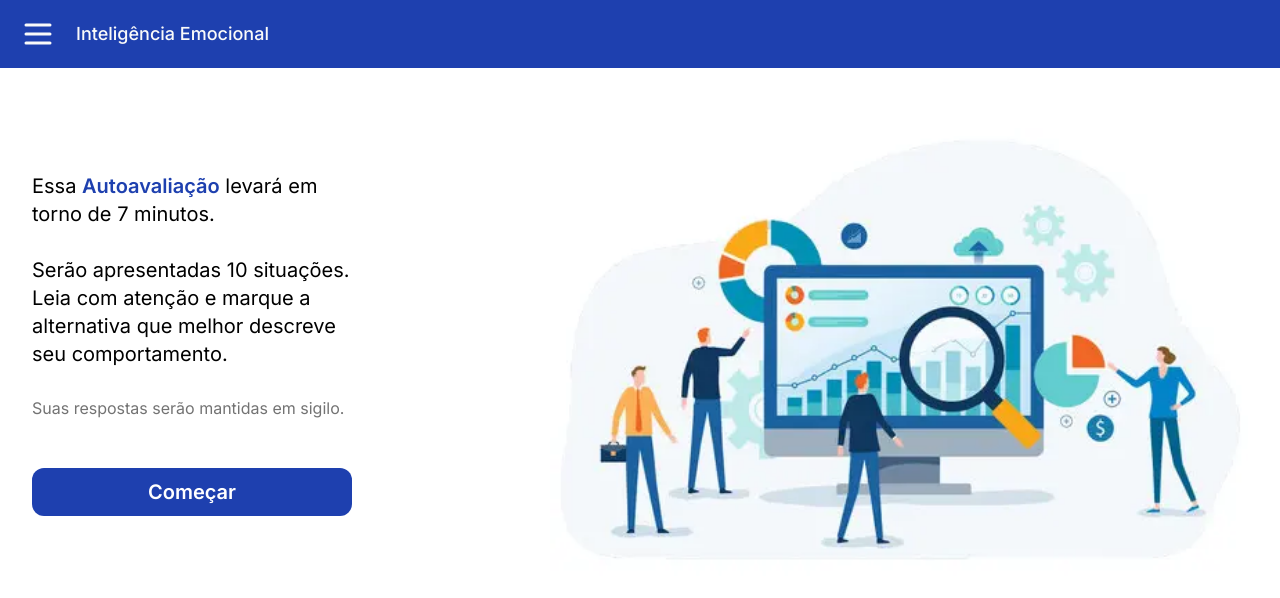
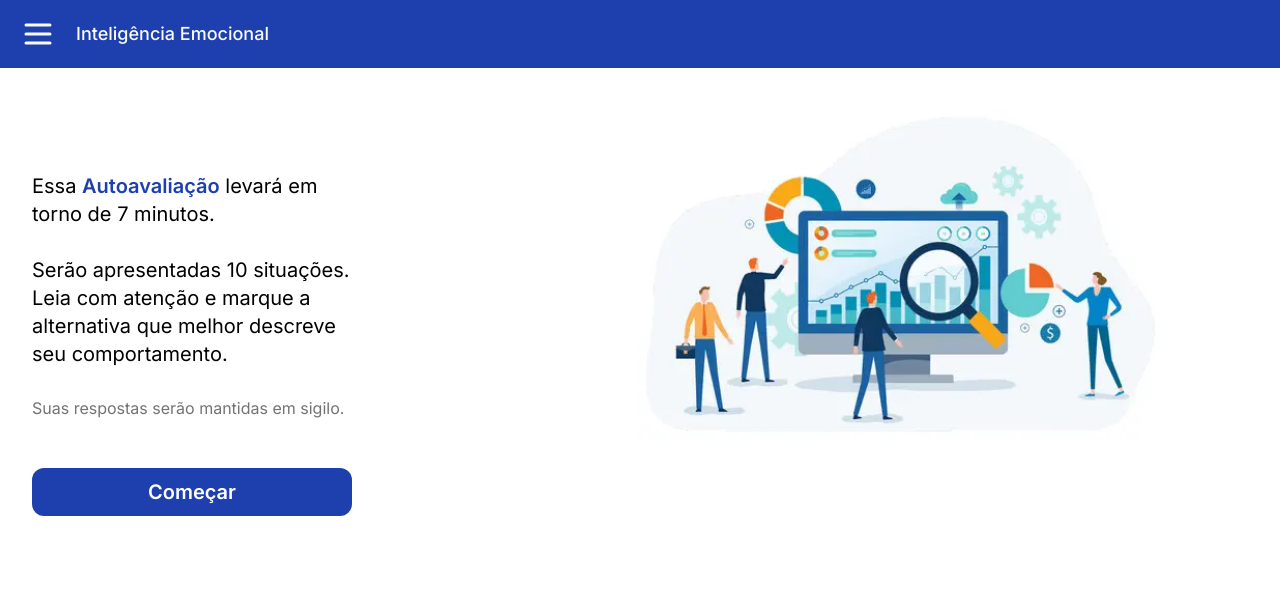
Before and after one commit to facsenacdf-2024/soft-skills-app, a Next.js app: page /quiz/inteligencia-emocional in a window 1280 px wide. Shown: the top 598 px of the page. Built offline with nearby package versions, Linux system fonts and the light colour scheme.

Commit message:
chore: move images to correct folder & optimize image

```diff
--- a/src/app/globals.css
+++ b/src/app/globals.css
@@ -5,9 +5,3 @@
 body {
   height: 95vh;
 }
-
-.banner .img {
-  background-image: url("./image/hero-soft-skill.webp");
-  width: 100%;
-  height: 100%;
-}
--- a/src/app/quiz/[slug]/page.tsx
+++ b/src/app/quiz/[slug]/page.tsx
@@ -2,6 +2,8 @@ import Anchor from "@/components/anchor";
 import Header from "@/components/header";
 import quizzes from "../../quizzes.json";
 import { redirect } from "next/navigation";
+import Image from "next/image";
+import banner from "../../../image/hero-soft-skill.webp";
 
 export default function Page({
   params,
@@ -42,8 +44,8 @@ export default function Page({
               />
             </div>
           </div>
-          <div className="banner col-span-3 mt-10">
-            <div className="img bg-contain bg-center bg-no-repeat max-sm:hidden"></div>
+          <div className="col-span-3 mt-10">
+            <Image className="max-sm:hidden mx-auto w-3/4" src={banner} alt="" />
           </div>
         </div>
       </section>
```
Also changed, not shown: src/image/hero-soft-skill.webp (renamed from src/app/image/hero-soft-skill.webp).
